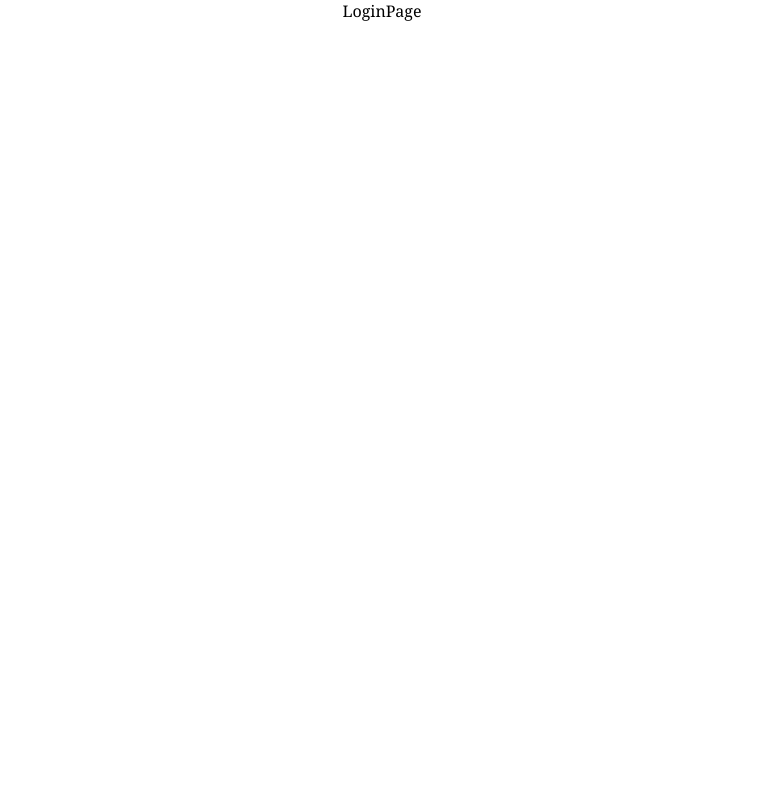
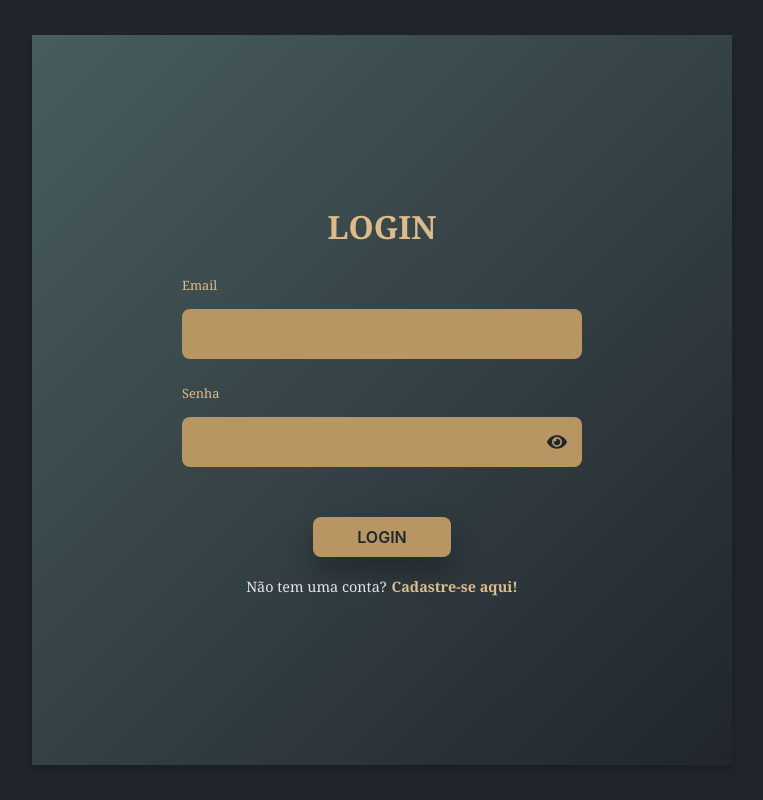
Before and after one commit to kevinaryeldev/cardapio-digital-capstone, a React (Create React App) app: page /login in a window 1280 px wide. Shown: the whole page, without its empty margins (258-1021 px from the left). Built offline with nearby package versions, Linux system fonts and the light colour scheme.

Commit message:
feat(login page): :sparkles: create Login Page

```diff
--- a/src/pages/collaborator/LoginPage/index.jsx
+++ b/src/pages/collaborator/LoginPage/index.jsx
@@ -1,8 +1,110 @@
+import Input from "../../../components/FormComponents/Input";
+import Label from "../../../components/FormComponents/Label";
+import ViewPassword from "../../../components/FormComponents/ViewPassword";
+import Button from "../../../components/FormComponents/Button";
+import FormError from "../../../components/FormComponents/Error";
+import Account from "../../../components/FormComponents/Account";
+
+import { Container } from "../../../styles/container";
+import {
+  FormContainer,
+  ImageContainer,
+  MainContainer,
+  PasswordContainer,
+} from "../SignUpPage/style";
+
+// Para validação de formulário
+import { useForm } from "react-hook-form";
+import { yupResolver } from "@hookform/resolvers/yup";
+
+import { Link } from "react-router-dom";
+import loginSchema from "../../../utils/schemas/login";
+import { useAuth } from "../../../providers/user/user";
+import { useHistory } from "react-router-dom";
+import { useState } from "react";
+
 const LoginPage = () => {
-    return(
-        <div>
-            LoginPage
-        </div>
-    )
-}
-export default LoginPage
+  const {
+    register,
+    handleSubmit,
+    formState: { errors },
+  } = useForm({
+    resolver: yupResolver(loginSchema),
+  });
+
+  const { token, login } = useAuth();
+  let history = useHistory();
+
+  if (token) {
+    history.push("/dashboard");
+  }
+
+  const [viewPassword, setViewPassword] = useState({
+    open: false,
+    type: "password",
+  });
+
+  const onSubmit = (data) => {
+    login(data);
+  };
+
+  return (
+    <Container background="#21262D">
+      <MainContainer>
+        <FormContainer onSubmit={handleSubmit(onSubmit)}>
+          <h1 lang="en">LOGIN</h1>
+
+          <Label htmlFor="email">Email</Label>
+          <Input
+            type="email"
+            id="email"
+            error={errors.email}
+            registerType={{ ...register("email") }}
+          />
+          {errors.email && <FormError>{errors.email.message}</FormError>}
+
+          <Label htmlFor="password">Senha</Label>
+          <PasswordContainer>
+            <Input
+              type={viewPassword.type}
+              id="password"
+              error={errors.password}
+              registerType={{ ...register("password") }}
+            />
+            {viewPassword.open ? (
+              <ViewPassword
+                onClick={() =>
+                  setViewPassword({
+                    open: false,
+                    type: "password",
+                  })
+                }
+              />
+            ) : (
+              <ViewPassword
+                open
+                onClick={() =>
+                  setViewPassword({
+                    open: true,
+                    type: "text",
+                  })
+                }
+              />
+            )}
+          </PasswordContainer>
+          {errors.password && <FormError>{errors.password.message}</FormError>}
+
+          <Button type="submit">Login</Button>
+
+          <Account>
+            Não tem uma conta?
+            <Link to="/signup">Cadastre-se aqui!</Link>
+          </Account>
+        </FormContainer>
+        <ImageContainer></ImageContainer>
+      </MainContainer>
+    </Container>
+  );
+};
+
+export default LoginPage;
```
